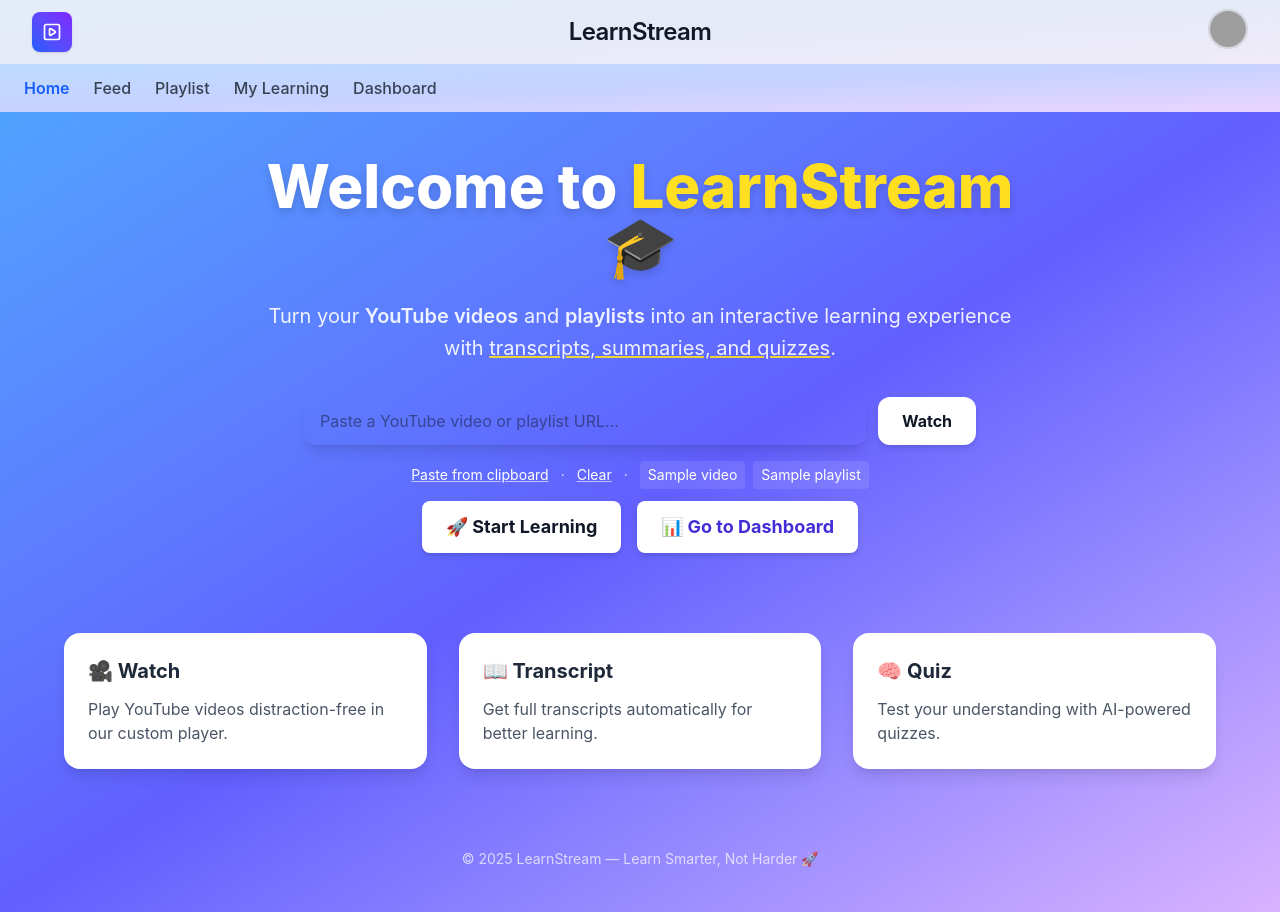
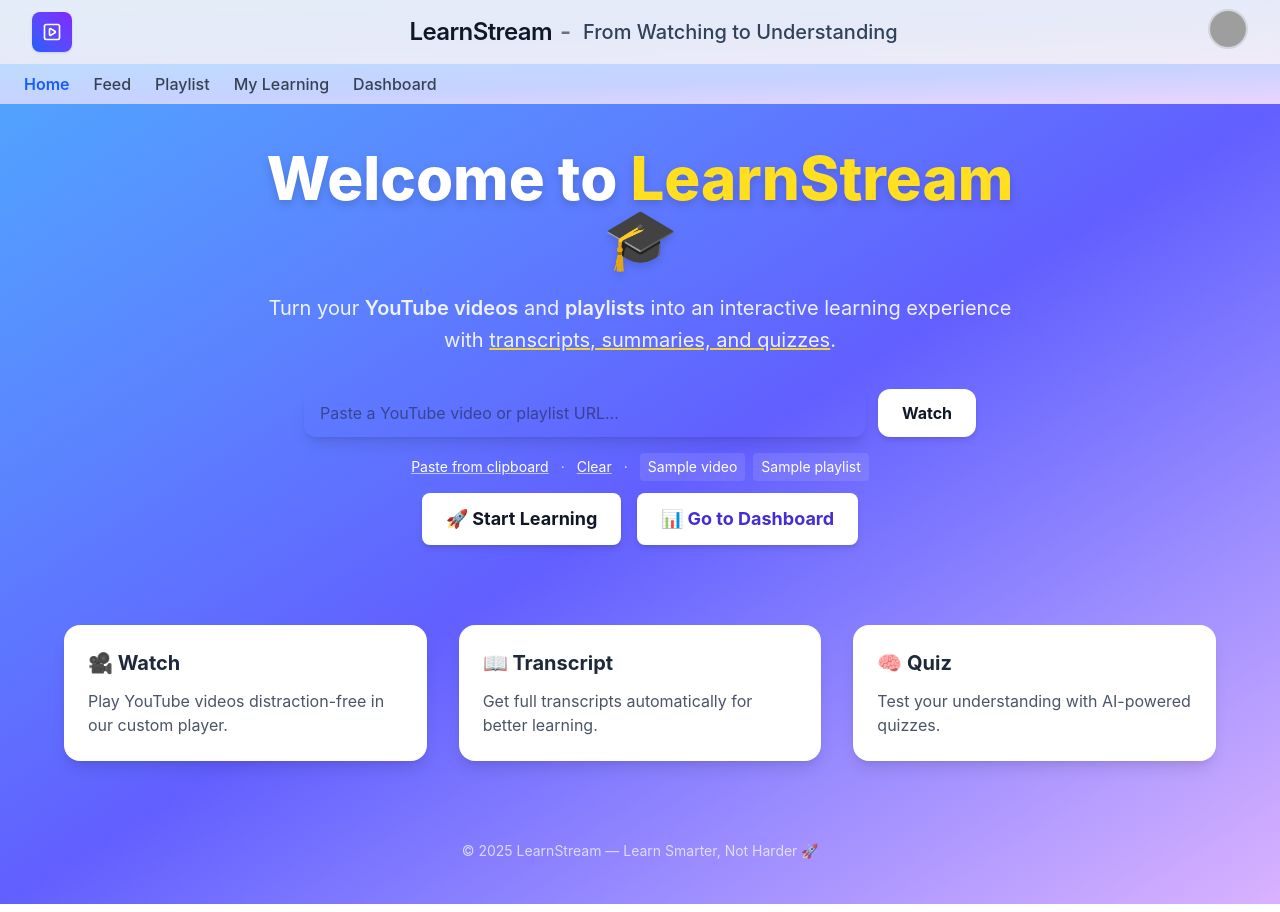
Before and after one commit to Saheb142003/LearnStream, a React (Vite) app in the folder frontend/: page / in a window 1280 px wide. Built offline with nearby package versions, Linux system fonts and the light colour scheme; no server answers; grey boxes are pictures that could not be loaded.

Commit message:
Navbar and Header Fixed with addition changes like animations added

```diff
--- a/frontend/src/components/header/Header.jsx
+++ b/frontend/src/components/header/Header.jsx
@@ -1,30 +1,208 @@
 // frontend/src/components/header/Header.jsx
-import React from "react";
+import React, { useEffect, useRef, useState } from "react";
 import { PlaySquare } from "lucide-react";
 import { useAuth } from "../../hooks/useAuth";
 import UserDropdown from "./UserDropdown.jsx";
 
+const TAGLINES = [
+  "Your AI Companion for Smarter Learning",
+  "From Watching to Understanding",
+  "Learn, Summarize, Master",
+  "Where Curiosity Meets Intelligence",
+  "AI That Learns How You Learn",
+  "AI Powered Ed-Tech Platform",
+];
+
+function randAnim() {
+  const a = ["typing", "slide", "flip"];
+  return a[Math.floor(Math.random() * a.length)];
+}
+
+function AnimatedTaglineInline({ taglines = TAGLINES, style }) {
+  const [index, setIndex] = useState(0);
+  const [anim, setAnim] = useState(randAnim());
+  const [display, setDisplay] = useState("");
+  const [phase, setPhase] = useState("enter");
+  const timer = useRef(null);
+
+  const reduced =
+    typeof window !== "undefined" &&
+    window.matchMedia &&
+    window.matchMedia("(prefers-reduced-motion: reduce)").matches;
+
+  const typingCharMs = 34;
+  const holdFull = 1600;
+  const slideHold = 2400;
+
+  useEffect(() => {
+    return () => timer.current && clearTimeout(timer.current);
+  }, []);
+
+  useEffect(() => {
+    if (reduced) {
+      setDisplay(taglines[index]);
+      timer.current = setTimeout(
+        () => setIndex((s) => (s + 1) % taglines.length),
+        3000
+      );
+      return;
+    }
+
+    const full = taglines[index];
+    if (anim === "typing") {
+      let i = 0;
+      setDisplay("");
+      setPhase("enter");
+      function tick() {
+        i++;
+        setDisplay(full.slice(0, i));
+        if (i >= full.length) {
+          timer.current = setTimeout(() => {
+            setPhase("exit");
+            timer.current = setTimeout(() => {
+              setIndex((s) => (s + 1) % taglines.length);
+              setAnim(randAnim());
+              setDisplay("");
+              setPhase("enter");
+            }, 420);
+          }, holdFull);
+          return;
+        }
+        timer.current = setTimeout(tick, typingCharMs);
+      }
+      timer.current = setTimeout(tick, 120);
+      return;
+    }
+
+    setDisplay(full);
+    setPhase("enter");
+    timer.current = setTimeout(() => {
+      setPhase("exit");
+      timer.current = setTimeout(() => {
+        setIndex((s) => (s + 1) % taglines.length);
+        setAnim(randAnim());
+        setPhase("enter");
+      }, 420);
+    }, slideHold);
+  }, [index, anim, taglines, reduced]);
+
+  const typingStyle = {
+    transition: "opacity 550ms ease, transform 550ms ease",
+    opacity: phase === "enter" ? 1 : 0,
+    transform: phase === "enter" ? "translateY(0)" : "translateY(-6px)",
+  };
+  const slideStyle = {
+    transition: "transform 550ms cubic-bezier(.2,.9,.2,1), opacity 550ms ease",
+    transform: phase === "enter" ? "translateY(0)" : "translateY(-8px)",
+    opacity: phase === "enter" ? 1 : 0,
+  };
+  const flipStyle = {
+    transition: "transform 550ms cubic-bezier(.2,.9,.2,1), opacity 550ms ease",
+    transformOrigin: "top",
+    transform: phase === "enter" ? "rotateX(0deg)" : "rotateX(72deg)",
+    opacity: phase === "enter" ? 1 : 0,
+  };
+
+  const combinedStyle =
+    anim === "typing"
+      ? { ...typingStyle, ...style }
+      : anim === "slide"
+      ? { ...slideStyle, ...style }
+      : { ...flipStyle, ...style };
+
+  return (
+    <span
+      aria-live="polite"
+      className="text-slate-700 font-medium text-[14px] sm:text-[16px] md:text-[20px] leading-tight"
+      style={combinedStyle}
+    >
+      {display}
+    </span>
+  );
+}
+
 export default function Header() {
   const { isAuthenticated, user, startGoogleSignIn, signOut } = useAuth();
+  const nameRef = useRef(null);
+  const centerWrapperRef = useRef(null);
+  const [taglinePos, setTaglinePos] = useState({ left: "50%", gap: 12 });
+  const xOffset = 150;
+
+  // Desktop positioning logic only runs above md screen
+  useEffect(() => {
+    function measure() {
+      if (window.innerWidth < 768) return; // skip on mobile
+      const nameEl = nameRef.current;
+      const wrapper = centerWrapperRef.current;
+      if (!nameEl || !wrapper) return;
+      const nameRect = nameEl.getBoundingClientRect();
+      const wrapRect = wrapper.getBoundingClientRect();
+      const gap = 12;
+      const leftPx = Math.round(
+        wrapRect.width / 2 + nameRect.width / 2 + gap - xOffset
+      );
+      setTaglinePos({ left: `${leftPx}px`, gap });
+    }
+    measure();
+    window.addEventListener("resize", measure);
+    return () => window.removeEventListener("resize", measure);
+  }, [xOffset]);
 
   return (
-    <header className="sticky top-0 z-40  bg-gradient-to-br from-blue-200/30 via-indigo-200/30 to-purple-200/30 backdrop-blur">
+    <header className="sticky top-0 z-40 bg-gradient-to-br from-blue-200/30 via-indigo-200/30 to-purple-200/30 backdrop-blur">
       <div className="mx-auto max-w-7xl px-4 sm:px-6 lg:px-8">
         <div className="flex h-16 items-center justify-between">
-          {/* Logo */}
+          {/* LEFT */}
           <div className="flex items-center gap-2">
             <div className="w-10 h-10 rounded-lg bg-gradient-to-tr from-blue-600 to-violet-600 text-white grid place-items-center shadow-sm">
               <PlaySquare className="w-5 h-5" />
             </div>
-            <span className="sr-only">LearnStream Logo</span>
           </div>
 
-          {/* App Name */}
-          <h1 className="text-lg sm:text-xl md:text-2xl font-semibold tracking-tight text-gray-900">
-            LearnStream
-          </h1>
+          {/* CENTER */}
+          {/* Desktop (md+): name + tagline inline */}
+          <div
+            ref={centerWrapperRef}
+            className="relative hidden md:block flex-1"
+          >
+            <div
+              ref={nameRef}
+              style={{
+                position: "absolute",
+                left: "50%",
+                top: "50%",
+                transform: `translate(calc(-50% - ${xOffset}px), -50%)`,
+                whiteSpace: "nowrap",
+              }}
+            >
+              <h1 className="text-xl md:text-2xl font-semibold tracking-tight text-gray-900 flex items-center gap-2">
+                <span className="leading-none">LearnStream</span>
+                <span className="hidden md:inline text-gray-500">-</span>
+              </h1>
+            </div>
 
-          {/* User Controls */}
+            <div
+              style={{
+                position: "absolute",
+                left: taglinePos.left,
+                top: "50%",
+                transform: "translateY(-50%)",
+                whiteSpace: "nowrap",
+              }}
+            >
+              <AnimatedTaglineInline />
+            </div>
+          </div>
+
+          {/* Mobile (below md): stacked name + tagline */}
+          <div className="block md:hidden text-center flex-1">
+            <h1 className="text-lg font-semibold text-gray-900 leading-tight">
+              LearnStream
+            </h1>
+            <AnimatedTaglineInline />
+          </div>
+
+          {/* RIGHT */}
           <div className="flex items-center gap-3">
             <UserDropdown
               isAuthenticated={isAuthenticated}
--- a/frontend/src/components/navbar/Navbar.jsx
+++ b/frontend/src/components/navbar/Navbar.jsx
@@ -13,7 +13,7 @@
 
   return (
     <nav className="bg-gradient-to-br from-blue-200 via-indigo-200 to-purple-200 shadow-sm">
-      <div className="flex justify-between items-center px-6 py-3">
+      <div className="flex justify-between items-center px-6 py-2">
         {/* Left section: Logo + Nav links */}
         <div className="flex items-center gap-8">
           {/* Desktop Nav */}
@@ -47,7 +47,7 @@
 
       {/* Mobile Menu with animation */}
       <div
-        className={`md:hidden flex flex-col gap-3 px-6 pb-4 font-medium bg-gradient-to-br from-blue-200 via-indigo-200 to-purple-200 transition-all duration-300 overflow-hidden ${
+        className={`md:hidden flex flex-col gap-1 px-5 pb-2 font-medium bg-gradient-to-br from-blue-200 via-indigo-200 to-purple-200 transition-all duration-300 overflow-hidden ${
           open ? "max-h-96 opacity-100" : "max-h-0 opacity-0"
         }`}
       >
```
